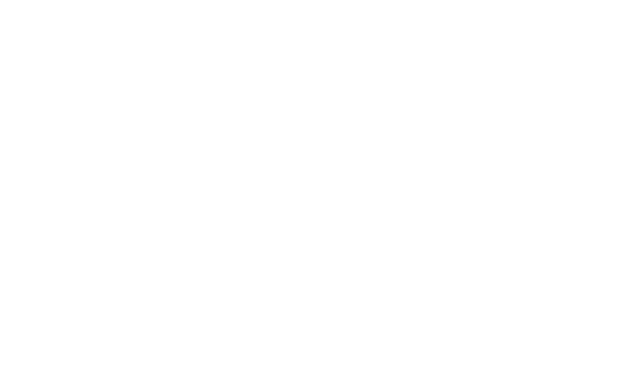
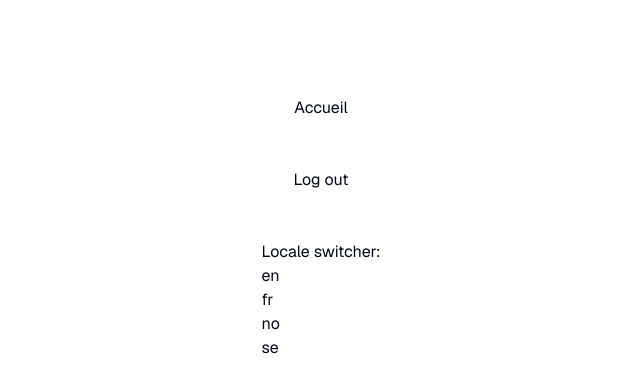
Before and after one commit to NathanBrodin/Mail, a Next.js app: page /fr in a window 1280 px wide. Before the commit this address had no page. Shown: the top 392 px of the page, without its empty margins (319-959 px from the left). Built offline with nearby package versions, Linux system fonts and the light colour scheme.

Commit message:
build: finished setting up i18n

```diff
--- a/app/[lang]/discover/page.tsx
+++ b/app/[lang]/discover/page.tsx
@@ -1,9 +1,14 @@
+import { getDictionary } from '@/lib/get-dictionary';
+import { PageProps } from '@/lib/types/page-props';
 import Link from 'next/link';
 
-export default function Discover() {
+export default async function Discover({ params: { lang } }: PageProps) {
+  const { discover } = await getDictionary(lang);
+
   return (
     <div>
-      <h1>Discover Mail</h1>
+      <h1>{discover.title}</h1>
+      <p>{discover.subtitle}</p>
 
       <Link href="/api/auth/login">Log in</Link>
     </div>
--- a/app/[lang]/page.tsx
+++ b/app/[lang]/page.tsx
@@ -1,18 +1,16 @@
+import LocaleSwitcher from '@/components/locale-switcher';
+import { getDictionary } from '@/lib/get-dictionary';
+import { PageProps } from '@/lib/types/page-props';
 import Link from 'next/link';
-import { withPageAuthRequired, getSession } from '@auth0/nextjs-auth0';
 
-export default withPageAuthRequired(
-  async function Page() {
-    const session = await getSession();
+export default async function Home({ params: { lang } }: PageProps) {
+  const { home } = await getDictionary(lang);
 
-    return (
-      <main className="flex min-h-screen flex-col items-center justify-between p-24">
-        <h1>Home</h1>
-
-        <pre>{JSON.stringify(session?.user, null, 2)}</pre>
-        <Link href="/api/auth/logout">Log out</Link>
-      </main>
-    );
-  },
-  { returnTo: '/discover' }
-);
+  return (
+    <main className="flex min-h-screen flex-col items-center p-24 gap-12">
+      <h1>{home.title}</h1>
+      <Link href="/api/auth/logout">Log out</Link>
+      <LocaleSwitcher />
+    </main>
+  );
+}
--- a/components/locale-switcher.tsx
+++ b/components/locale-switcher.tsx
@@ -8,6 +8,27 @@
   const pathName = usePathname();
   const redirectedPathName = (locale: Locale) => {
     if (!pathName) return '/';
+
+    const pathnameIsMissingLocale = i18n.locales.every(
+      (locale) =>
+        !pathName.startsWith(`/${locale}`) && pathName !== `/${locale}`
+    );
+
+    if (pathnameIsMissingLocale) {
+      if (locale === i18n.defaultLocale) return pathName;
+      return `/${locale}${pathName}`;
+    } else {
+      if (locale === i18n.defaultLocale) {
+        const segments = pathName.split('/');
+        const isHome = segments.length === 2;
+
+        if (isHome) return '/';
+
+        segments.splice(1, 1);
+        return segments.join('/');
+      }
+    }
+
     const segments = pathName.split('/');
     segments[1] = locale;
     return segments.join('/');
--- a/dictionaries/en.json
+++ b/dictionaries/en.json
@@ -1,9 +1,9 @@
 {
-  "server-component": {
-    "welcome": "Welcome"
+  "home": {
+    "title": "Home"
   },
-  "counter": {
-    "increment": "Increment",
-    "decrement": "Decrement"
+  "discover": {
+    "title": "Mail, refined",
+    "subtitle": "View your mail in a new way"
   }
 }
--- a/dictionaries/fr.json
+++ b/dictionaries/fr.json
@@ -1,9 +1,9 @@
 {
-  "server-component": {
-    "welcome": "Welcome"
+  "home": {
+    "title": "Accueil"
   },
-  "counter": {
-    "increment": "Increment",
-    "decrement": "Decrement"
+  "discover": {
+    "title": "Mail, affiné",
+    "subtitle": "Affichez votre courrier d'une nouvelle façon"
   }
 }
--- a/dictionaries/no.json
+++ b/dictionaries/no.json
@@ -1,9 +1,9 @@
 {
-  "server-component": {
-    "welcome": "Welcome"
+  "home": {
+    "title": "Hjem"
   },
-  "counter": {
-    "increment": "Increment",
-    "decrement": "Decrement"
+  "discover": {
+    "title": "Mail, raffinert",
+    "subtitle": "Se e-posten din på en ny måte"
   }
 }
--- a/dictionaries/se.json
+++ b/dictionaries/se.json
@@ -1,9 +1,9 @@
 {
-  "server-component": {
-    "welcome": "Welcome"
+  "home": {
+    "title": "Hem"
   },
-  "counter": {
-    "increment": "Increment",
-    "decrement": "Decrement"
+  "discover": {
+    "title": "Mail, förfinad",
+    "subtitle": "Se din e-post på ett nytt sätt"
   }
 }
--- /dev/null
+++ b/lib/get-dictionary.ts
@@ -0,0 +1,14 @@
+import 'server-only';
+import type { Locale } from '../i18n-config';
+
+// We enumerate all dictionaries here for better linting and typescript support
+// We also get the default import for cleaner types
+const dictionaries = {
+  en: () => import('../dictionaries/en.json').then((module) => module.default),
+  fr: () => import('../dictionaries/fr.json').then((module) => module.default),
+  no: () => import('../dictionaries/no.json').then((module) => module.default),
+  se: () => import('../dictionaries/se.json').then((module) => module.default),
+};
+
+export const getDictionary = async (locale: Locale) =>
+  dictionaries[locale]?.() ?? dictionaries.en();
--- /dev/null
+++ b/lib/types/page-props.ts
@@ -0,0 +1,5 @@
+import { Locale } from '@/i18n-config';
+
+export type PageProps = {
+  params: { lang: Locale };
+};
```
Also changed, not shown: get-dictionary.ts (deleted, +0 -14 lines), middleware.ts (+26 -3 lines).
